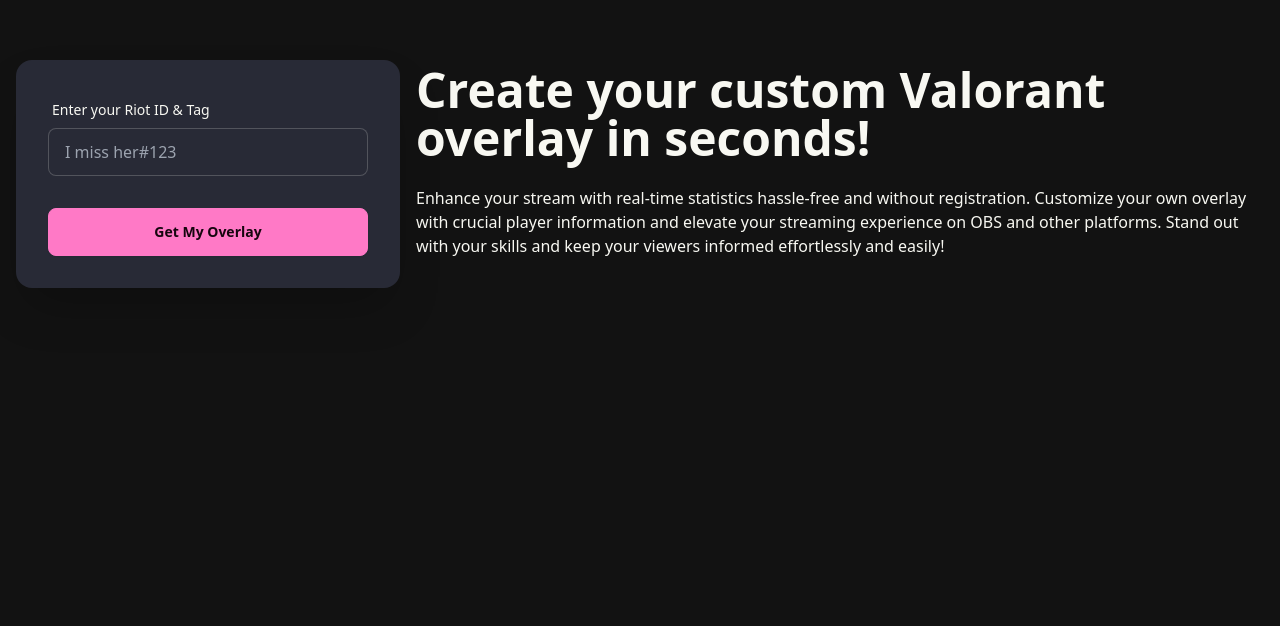
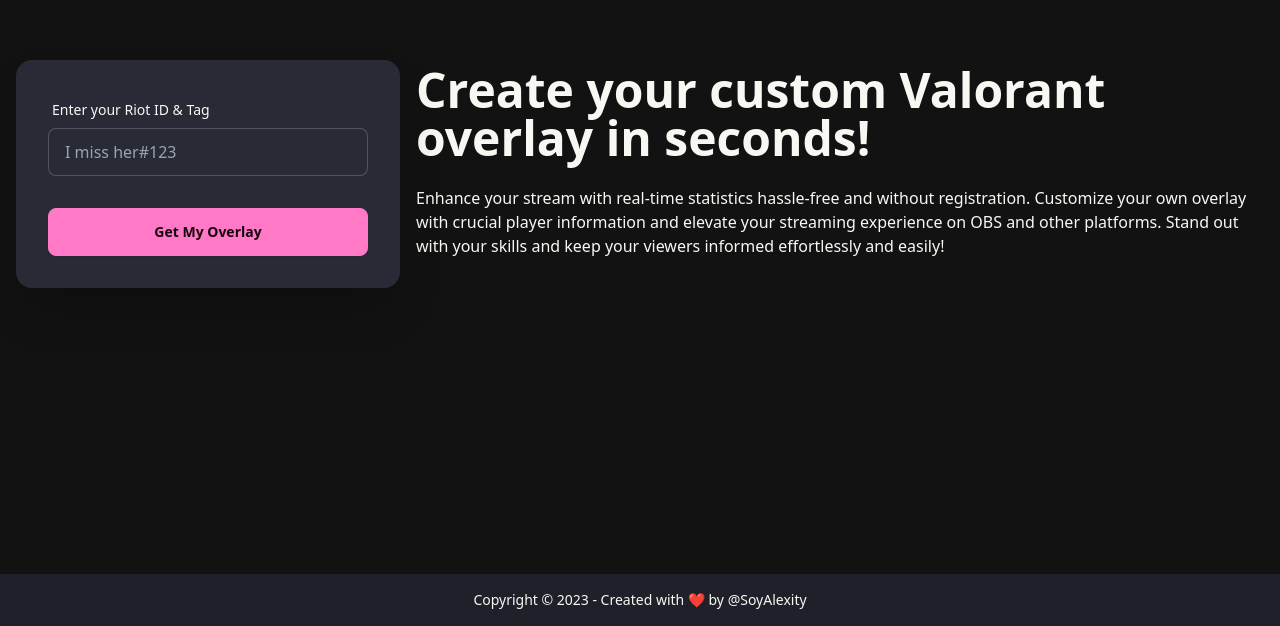
Before and after one commit to AlexR1712/obs-valorant-overlay, a Vue app: page / in a window 1280 px wide. Shown: the part 226-852 px from the top of the page. Before the commit the page ends 800 px from the top, so only its background shows below. Built offline with nearby package versions, Linux system fonts and the light colour scheme.

Commit message:
feat: add copyright notice

```diff
--- a/src/pages/Home.vue
+++ b/src/pages/Home.vue
@@ -21,6 +21,11 @@
         </div>
       </div>
     </div>
+  <footer class="footer footer-center p-4 bg-base-300 text-base-content">
+  <aside>
+    <p>Copyright © {{ new Date().getFullYear() }} - Created with ❤️ by @SoyAlexity</p>
+  </aside>
+</footer>
 </template>
 
 <script setup lang="ts">
```
